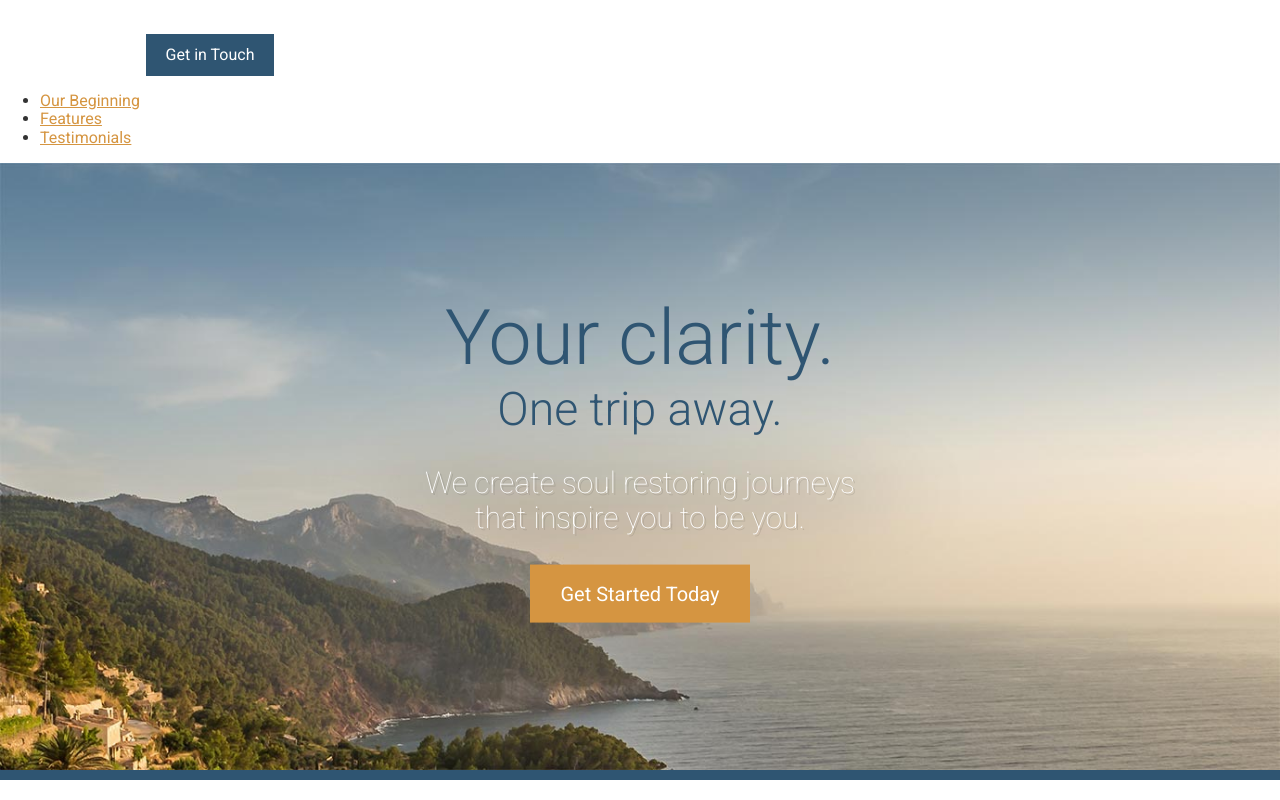
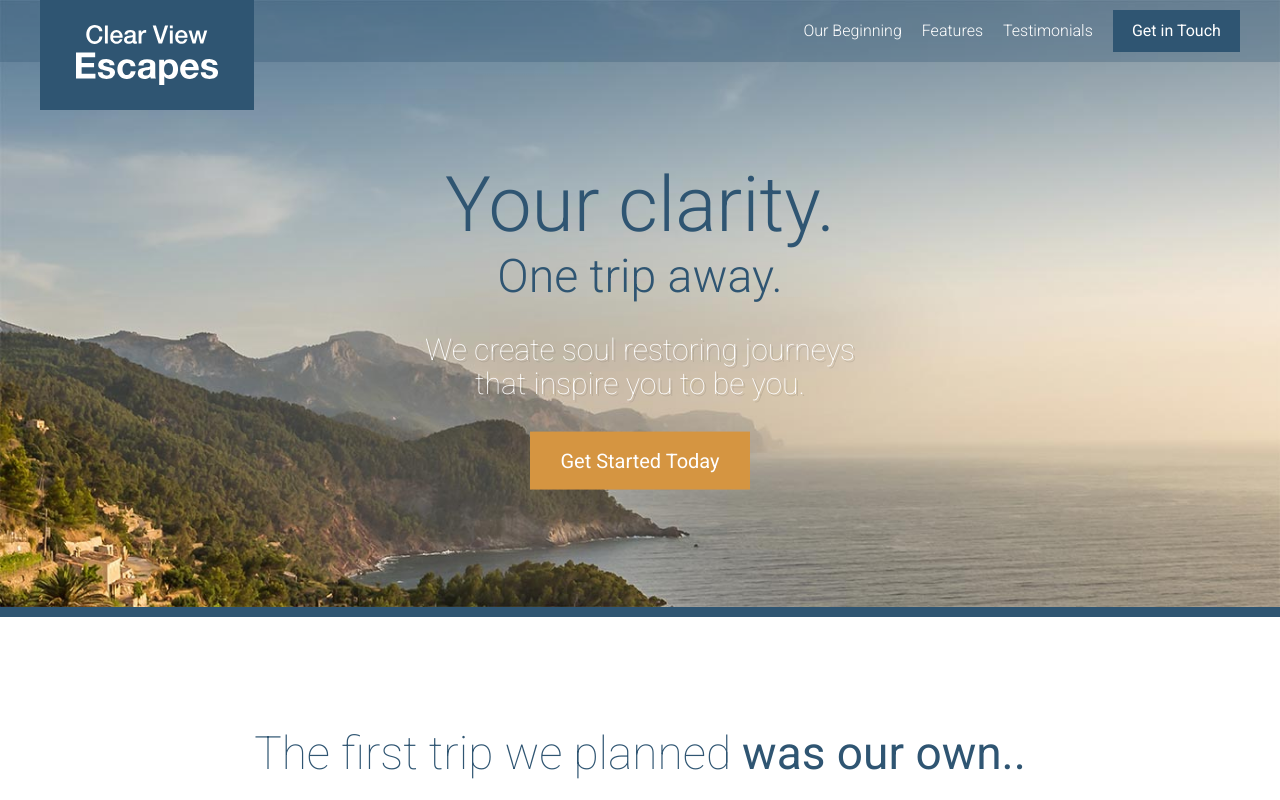
Before and after one commit to ammy2020/portfolio1, a website: page app/index.html in a window 1280 px wide. Shown: the top 800 px of the page. Drawn offline with Linux system fonts and the light colour scheme; files whose address does not match are found by name.

Commit message:
[Header]: Header completion for Desktop version

```diff
--- /dev/null
+++ b/app/assets/scripts/App.js
@@ -0,0 +1,3 @@
+import MobileMenu from './modules/MobileMenu';
+
+var mobileMenu =  new MobileMenu();
--- /dev/null
+++ b/app/assets/scripts/modules/MobileMenu.js
@@ -0,0 +1,12 @@
+import $ from  'jquery';
+
+class MobileMenu {
+
+    constructor(){
+        $(".site-header__menu-icon").click(function () {
+            console.log("the top right icon was clicked");
+        });
+    }
+}
+
+export default MobileMenu;
--- a/app/assets/styles/modules/_large-hero.css
+++ b/app/assets/styles/modules/_large-hero.css
@@ -8,12 +8,17 @@
      }
 
   &__text-content {
+    padding-top: 88px;
     position: absolute;
     top: 50%;
     transform: translateY(-50%);
     left: 0;
     width: 100%;
     text-align: center;
+
+    @mixin atMedium{
+        padding-top: 60px;
+    }
   }
 
   &__title {
--- /dev/null
+++ b/app/assets/styles/modules/_primary-nav.css
@@ -0,0 +1,26 @@
+.primary-nav {
+
+    &--pull-right {
+        float: right;
+    }
+
+     ul {
+         margin: 0;
+         padding: 0;
+         @mixin clearfix;
+     }
+
+     li {
+         list-style: none;
+         float: left;
+         padding-right: 20px;
+     }
+
+     a {
+        color: #FFF;
+        font-weight: 300;
+        text-decoration: none;
+        display: block;
+        padding: 12px 0;
+     }
+}
--- /dev/null
+++ b/app/assets/styles/modules/_site-header.css
@@ -0,0 +1,54 @@
+.site-header{
+        padding: 10px 0;
+        width: 100% ;
+        position: absolute;
+        z-index: 2;
+
+        @mixin atMedium{
+            background-color: rgba($mainBlue, .3);
+    }
+
+    &__btn-container{
+        float: right;
+     }
+
+    &__logo{
+        position: absolute;
+        top: 0;
+        left: 50%;
+        transform: translateX(-50%) scale(.8);
+        transform-origin: 50% 0;
+        background-color: $mainBlue;
+        padding: 25px 36px;
+
+        @mixin atMedium{
+            left: auto;
+            transform: translateX(0);
+    }
+    }
+
+    &__logo__graphic{
+        text-indent: -9999px;
+    }
+
+    &__menu-icon{
+        width: 20px;
+        height: 20px;
+        background-color: #FFF;
+        position: absolute;
+        top: 10px;
+        right: 10px;
+
+        @mixin atMedium{
+            display: none;
+        }
+     }
+
+    &__menu-content{
+        display: none;
+
+        @mixin atMedium{
+            display: block;
+        }
+    }
+}
--- a/app/assets/styles/styles.css
+++ b/app/assets/styles/styles.css
@@ -14,3 +14,5 @@
 @import "modules/_ testimonial";
 @import "modules/_sprite";
 @import "modules/_site-footer";
+@import "modules/_site-header";
+@import "modules/_primary-nav";
--- a/app/index.html
+++ b/app/index.html
@@ -12,16 +12,29 @@
 
 </head>
 <body>
-  <header>
-    <img src="assets/images/icons/clear-view-escapes.svg">
+  <header class="site-header">
+    <div class="wrapper">
+        <div class="site-header__logo">
+            <div class="site-header__logo__graphic icon icon--clear-view-escapes">
+                Clear View Escapes
+            </div>
+        </div>
+        <div class="site-header__menu-icon">
+            <!--Menu Icons-->
+        </div>
+        <div class="site-header__menu-content">
+            <div class="site-header__btn-container ">
                 <a href="#" class="btn">Get in Touch</a>
-    <nav>
+            </div>
+            <nav class="primary-nav primary-nav--pull-right">
                 <ul>
                     <li><a href="#our-beginning">Our Beginning</a></li>
                     <li><a href="#features">Features</a></li>
                     <li><a href="#testimonials">Testimonials</a></li>
                 </ul>
             </nav>
+        </div>
+    </div>
   </header>
 
   <div class="large-hero">
@@ -146,5 +159,5 @@
               <a href="#" class="btn btn--orange">Get in Touch</a></p>
       </div>
   </footer>
-</body>
+  <script src="/temp/scripts/App.js"></script></body>
 </html>
--- a/app/temp/styles/styles.css
+++ b/app/temp/styles/styles.css
@@ -453,12 +453,20 @@ a{
 }
 
 .large-hero__text-content {
+  padding-top: 88px;
   position: absolute;
   top: 50%;
   transform: translateY(-50%);
   left: 0;
   width: 100%;
   text-align: center;
+}
+
+@media (min-width: 800px) {
+
+  .large-hero__text-content {
+    padding-top: 60px;
+  }
 }
 
 .large-hero__title {
@@ -1077,3 +1085,99 @@ a{
     margin-right: 1.4rem;
   }
 }
+
+.site-header{
+        padding: 10px 0;
+        width: 100% ;
+        position: absolute;
+        z-index: 2;
+}
+
+@media (min-width: 800px) {
+
+  .site-header {
+    background-color: rgba(47,85,114, .3);
+  }
+}
+
+.site-header__btn-container{
+  float: right;
+}
+
+.site-header__logo{
+  position: absolute;
+  top: 0;
+  left: 50%;
+  transform: translateX(-50%) scale(.8);
+  transform-origin: 50% 0;
+  background-color: #2f5572;
+  padding: 25px 36px;
+}
+
+@media (min-width: 800px) {
+
+  .site-header__logo {
+    left: auto;
+    transform: translateX(0);
+  }
+}
+
+.site-header__logo__graphic{
+  text-indent: -9999px;
+}
+
+.site-header__menu-icon{
+  width: 20px;
+  height: 20px;
+  background-color: #FFF;
+  position: absolute;
+  top: 10px;
+  right: 10px;
+}
+
+@media (min-width: 800px) {
+
+  .site-header__menu-icon {
+    display: none;
+  }
+}
+
+.site-header__menu-content{
+  display: none;
+}
+
+@media (min-width: 800px) {
+
+  .site-header__menu-content {
+    display: block;
+  }
+}
+
+.primary-nav--pull-right {
+  float: right;
+}
+
+.primary-nav ul {
+  margin: 0;
+  padding: 0;
+}
+
+.primary-nav ul:after {
+  content: "";
+  clear: both;
+  display: table;
+}
+
+.primary-nav li {
+  list-style: none;
+  float: left;
+  padding-right: 20px;
+}
+
+.primary-nav a {
+  color: #FFF;
+  font-weight: 300;
+  text-decoration: none;
+  display: block;
+  padding: 12px 0;
+}
--- a/gulp/tasks/sprite.js
+++ b/gulp/tasks/sprite.js
@@ -1,7 +1,7 @@
 var gulp = require('gulp'),
     svgSprite = require('gulp-svg-sprite'),
-rename = require('gulp-rename'),
-del = require('del');
+    rename = require('gulp-rename'),
+    del = require('del');
 
 var config = {
     mode:{
--- a/gulp/tasks/styles.js
+++ b/gulp/tasks/styles.js
@@ -5,11 +5,12 @@ var gulp = require('gulp'),
     cssvars = require('postcss-simple-vars'),
     nested = require('postcss-nested'),
     cssImport = require('postcss-import'),
-    mixins = require('postcss-mixins');
+    mixins = require('postcss-mixins'),
+    hexrgba = require('postcss-hexrgba');
 
     gulp.task('styles', function() {
         return gulp.src('./app/assets/styles/styles.css')
-            .pipe(postcss([cssImport, mixins, cssvars, nested, autoprefixer]))
+            .pipe(postcss([cssImport, mixins, cssvars, nested, hexrgba, autoprefixer]))
             .on('error', function (errorInfo) {
                 console.log(errorInfo.toString());
                this.emit('end');
--- a/gulpfile.js
+++ b/gulpfile.js
@@ -1,3 +1,4 @@
 require('./gulp/tasks/styles');
 require('./gulp/tasks/watch');
 require('./gulp/tasks/sprite');
+require('./gulp/tasks/scripts');
```
Also changed, not shown: app/assets/styles/modules/_wrapper.css (+5 -5 lines), gulp/tasks/scripts.js (added, +13 -0 lines), gulp/tasks/watch.js (+13 -6 lines), gulp/templates/sprite.css (+8 -5 lines), package.json (+13 -8 lines), webpack.config.js (added, +19 -0 lines), 1 other file. Lines whose indentation alone changed are shown as unchanged.
